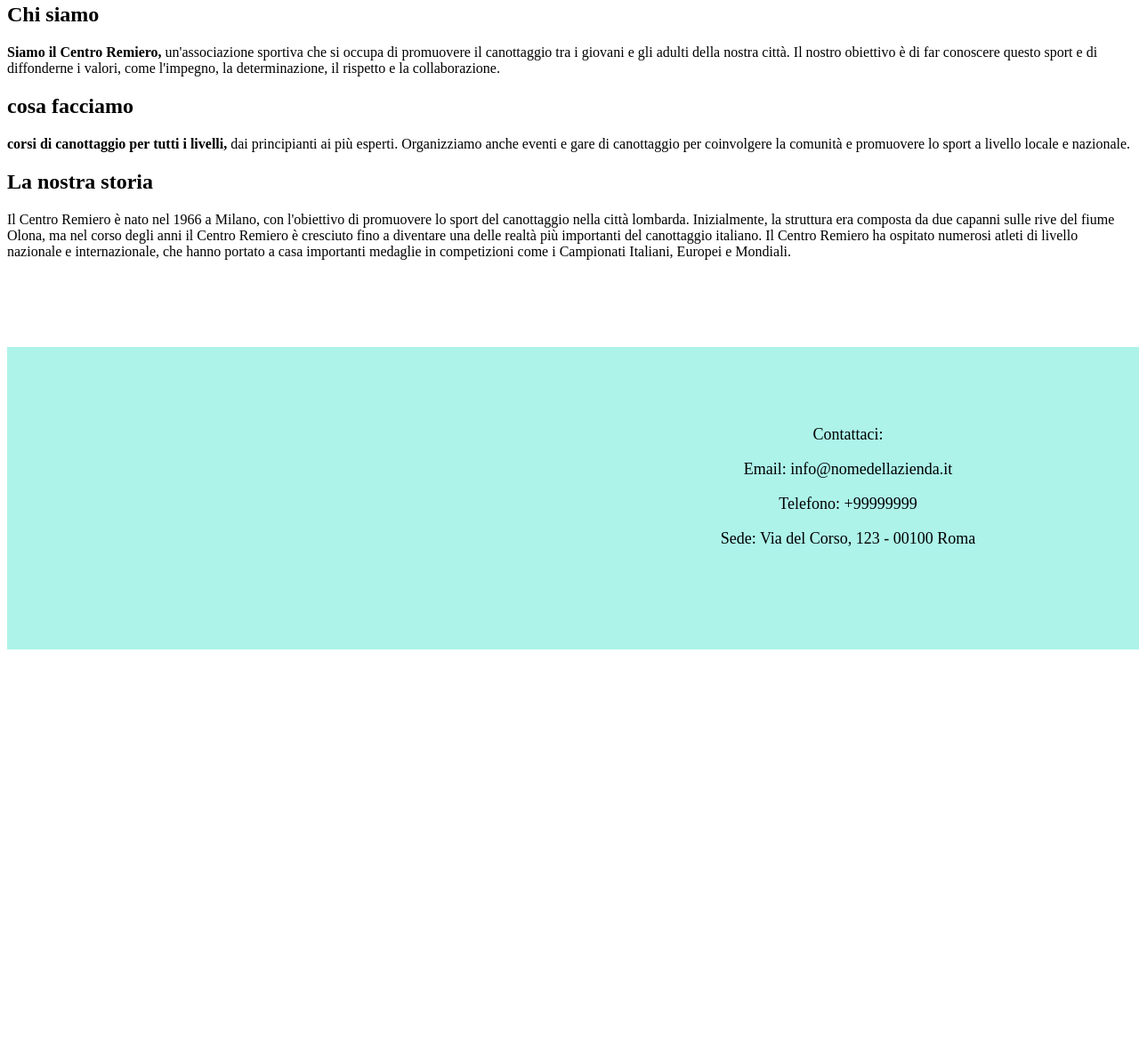
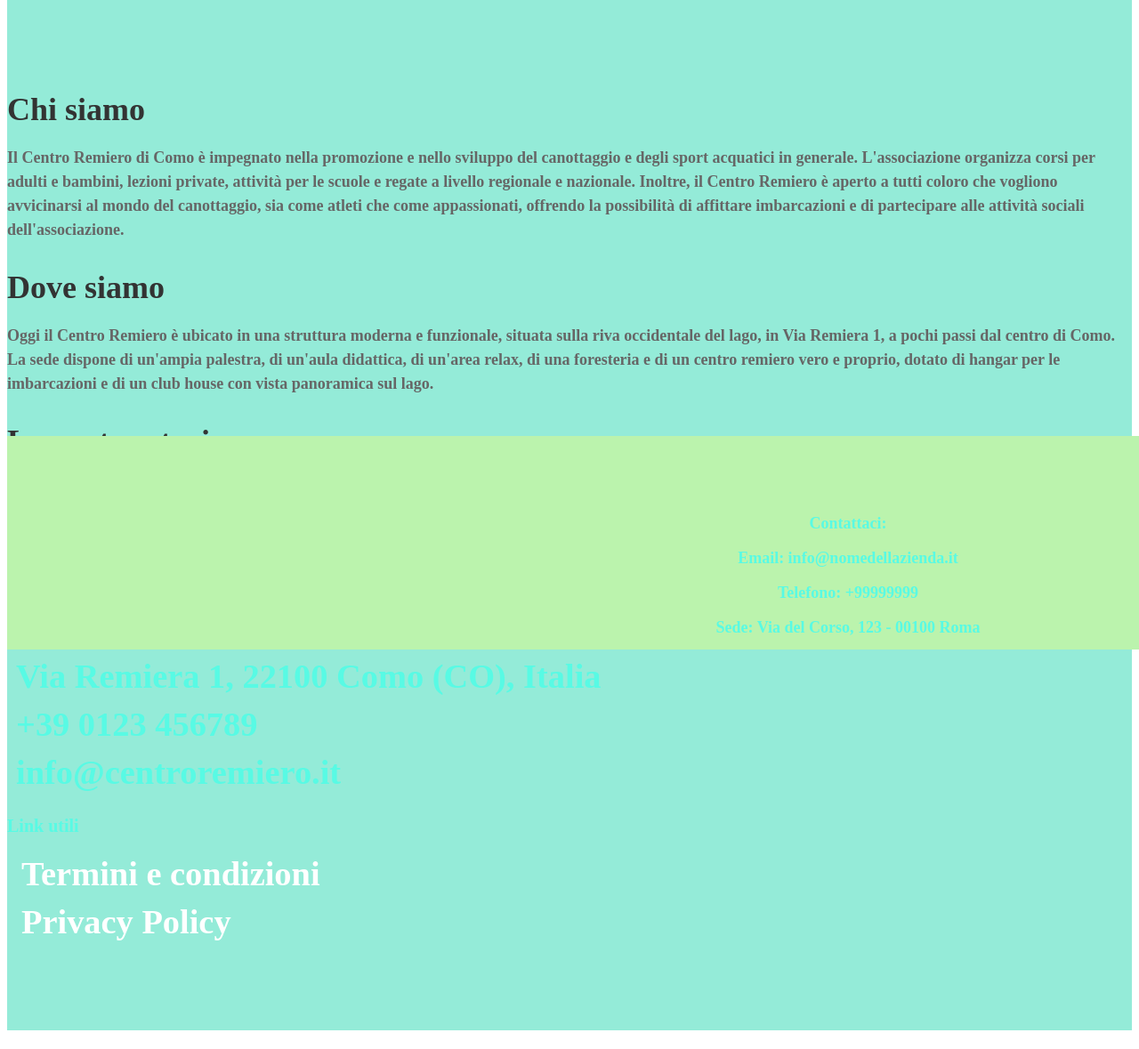
Before and after one commit to bariga67/ProggettoCentroRemiero, a plain HTML site: page pagina1.html in a window 1280 px wide. Shown: the part 70-1249 px from the top of the page at 89% size. Before the commit the page ends 800 px from the top, so only its background shows below. Drawn offline with Linux system fonts and the light colour scheme.

Commit message:
modifica codice in base a elementi fondamentali

```diff
--- a/pagina1.html
+++ b/pagina1.html
@@ -1,22 +1,20 @@
 <html>
     <header>
       <h1> <nav>
+
         <a href="index.html">Home</a>
         <a href="pagina1.html">Chi Siamo</a>
-
         <a href="pagina2.html">Club House</a>
         <a href="pagina3.html">Foresteria</a>
         <a href="pagina4.html"> Boathouse</a>
       <a href="pagina5.html"> Centro estivo</a>
-
-      </nav></h1>
       <footer>
         <style>
           /* Stile per il menu di navigazione */
           nav {
-                background-color: #adf3ea;
+            background-color: #ffffff;
             overflow: hidden;
-              font-size: larger;
+          font-size:larger;
           text-decoration: dashed;
 
         }
@@ -30,37 +28,11 @@
           }
 
           nav a:hover {
-                background-color: #b4f2f7;
+            background-color: #ffffff00;
             color: rgb(14, 25, 26);
           }
         </style>
       </head>
-          <main>
-            <div class="chi-siamo">
-              <h2>Chi siamo</h2>
-
-              <p><strong> Siamo il Centro Remiero,</strong> un'associazione sportiva che si occupa di promuovere il canottaggio tra i giovani e gli adulti della nostra città.
-              Il nostro obiettivo è di far conoscere questo sport e di diffonderne i valori, come l'impegno, la determinazione, il rispetto e la collaborazione.</p>
-           </div>
-           <div class="Cosa-facciamo">
-              <h2><strong>cosa facciamo </strong></h2>
-
-              <p> <strong> corsi di canottaggio per tutti i livelli,</strong> dai principianti ai più esperti.
-             Organizziamo anche eventi e gare di canottaggio per coinvolgere la comunità e promuovere lo sport a livello locale e nazionale.</p>
-            </div>
-
-           <div class="storia">
-            <h2>La nostra storia </h2>
-
-
-            <p>Il Centro Remiero è nato nel 1966 a Milano, con l'obiettivo di promuovere lo sport del canottaggio nella città lombarda. Inizialmente, la struttura era composta da due capanni sulle rive del fiume Olona, ma nel corso degli anni il Centro Remiero è cresciuto fino a diventare una delle realtà più importanti del canottaggio italiano.
-
-              Il Centro Remiero ha ospitato numerosi atleti di livello nazionale e internazionale, che hanno portato a casa importanti medaglie in competizioni come i Campionati Italiani, Europei e Mondiali.
-
-            </p>
-      </div>
-
-
       <footer>
         <div class="footer-info">
          <body>
@@ -76,16 +48,131 @@
   .footer-info {
    font-size: large;
     text-align: center;
-  background-color: #adf3ea;
- position: fixed;
+    background-color: #bbf3ad;
+   position:fixed;
    bottom: 0%;
     width: 1750px;
-  height: 200px;
+    height: 100px;
    padding:70px;
+
+  }
+
+      </style>
 
 
 
+
+          </head>
+          <html>
+            <main>
+              <section>
+                <div class="container">
+                  <div class="row">
+                    <div class="col-md-4">
+                      <h2 class="section-title">Chi siamo</h2>
+                      <p class="section-text">Il Centro Remiero di Como è impegnato nella promozione e nello sviluppo del canottaggio e degli sport acquatici in generale. L'associazione organizza corsi per adulti e bambini, lezioni private, attività per le scuole e regate a livello regionale e nazionale. Inoltre, il Centro Remiero è aperto a tutti coloro che vogliono avvicinarsi al mondo del canottaggio, sia come atleti che come appassionati, offrendo la possibilità di affittare imbarcazioni e di partecipare alle attività sociali dell'associazione.</p>
+                    </div>
+                    <div class="col-md-4">
+                      <h2 class="section-title">Dove siamo</h2>
+                      <p class="section-text">Oggi il Centro Remiero è ubicato in una struttura moderna e funzionale, situata sulla riva occidentale del lago, in Via Remiera 1, a pochi passi dal centro di Como. La sede dispone di un'ampia palestra, di un'aula didattica, di un'area relax, di una foresteria e di un centro remiero vero e proprio, dotato di hangar per le imbarcazioni e di un club house con vista panoramica sul lago.</p>
+                    </div>
+                    <div class="col-md-4">
+                      <h2 class="section-title">La nostra storia</h2>
+                      <p class="section-text">Il centro è stato fondato nel 1984 ed è stato ospitato inizialmente in una piccola baracca sulle rive del lago. Con il tempo, grazie all'impegno e alla passione dei soci e degli atleti, il Centro Remiero è cresciuto e si è sviluppato, fino a diventare un punto di riferimento per il canottaggio a Como e in Lombardia.</p>
+                    </div>
+                  </div>
+                </div>
+              </section>
+             <style>
+              css
+              Copy code
+              section {
+                background-color: #f1f1f1;
+                padding: 50px 0;
               }
+
+              .section-title {
+                color: #333;
+                font-size: 36px;
+                margin-bottom: 20px;
+              }
+
+              .section-text {
+                color: #666;
+                font-size: 18px;
+                line-height: 1.5;
+              }
+            </style>
+</body>
+</html>
+
+<footer>
+  <div class="footer-info">
+   <body>
+
+   <p>Contattaci:</p>
+    <p>Email: info@nomedellazienda.it</p>
+    <p>Telefono: +99999999</p>
+    <p>Sede: Via del Corso, 123 - 00100 Roma</p> </body>
+  </div>
+
+  <footer>
+    <div class="container">
+      <div class="row">
+        <div class="col-md-6">
+          <h4>Contatti</h4>
+          <ul>
+            <li><i class="fas fa-map-marker-alt"></i> Via Remiera 1, 22100 Como (CO), Italia</li>
+            <li><i class="fas fa-phone"></i> +39 0123 456789</li>
+            <li><i class="fas fa-envelope"></i> info@centroremiero.it</li>
+          </ul>
+        </div>
+        <div class="col-md-6">
+          <h4>Link utili</h4>
+          <ul>
+            <li><a href="#">Termini e condizioni</a></li>
+            <li><a href="#">Privacy Policy</a></li>
+          </ul>
+        </div>
+      </div>
+    </div>
+  </footer>
+  <style>
+  footer {
+    background-color: #94ebd8;
+    color: #58fae4;
+    padding: 30px 0;
+  }
+
+  footer h4 {
+    font-size: 20px;
+    margin-bottom: 20px;
+  }
+
+  footer ul {
+    list-style: none;
+    margin: 0;
+    padding: 0;
+  }
+
+  footer ul li {
+    margin-bottom: 10px;
+  }
+
+  footer ul li i {
+    margin-right: 10px;
+  }
+
+  footer ul li a {
+    color: #fff;
+  }
+
+  footer ul li a:hover {
+    text-decoration: underline;
+  }
+
+
+</style>
 
 
 
```
Also changed, not shown: index.html (+7 -27 lines). Lines whose indentation alone changed are shown as unchanged.
